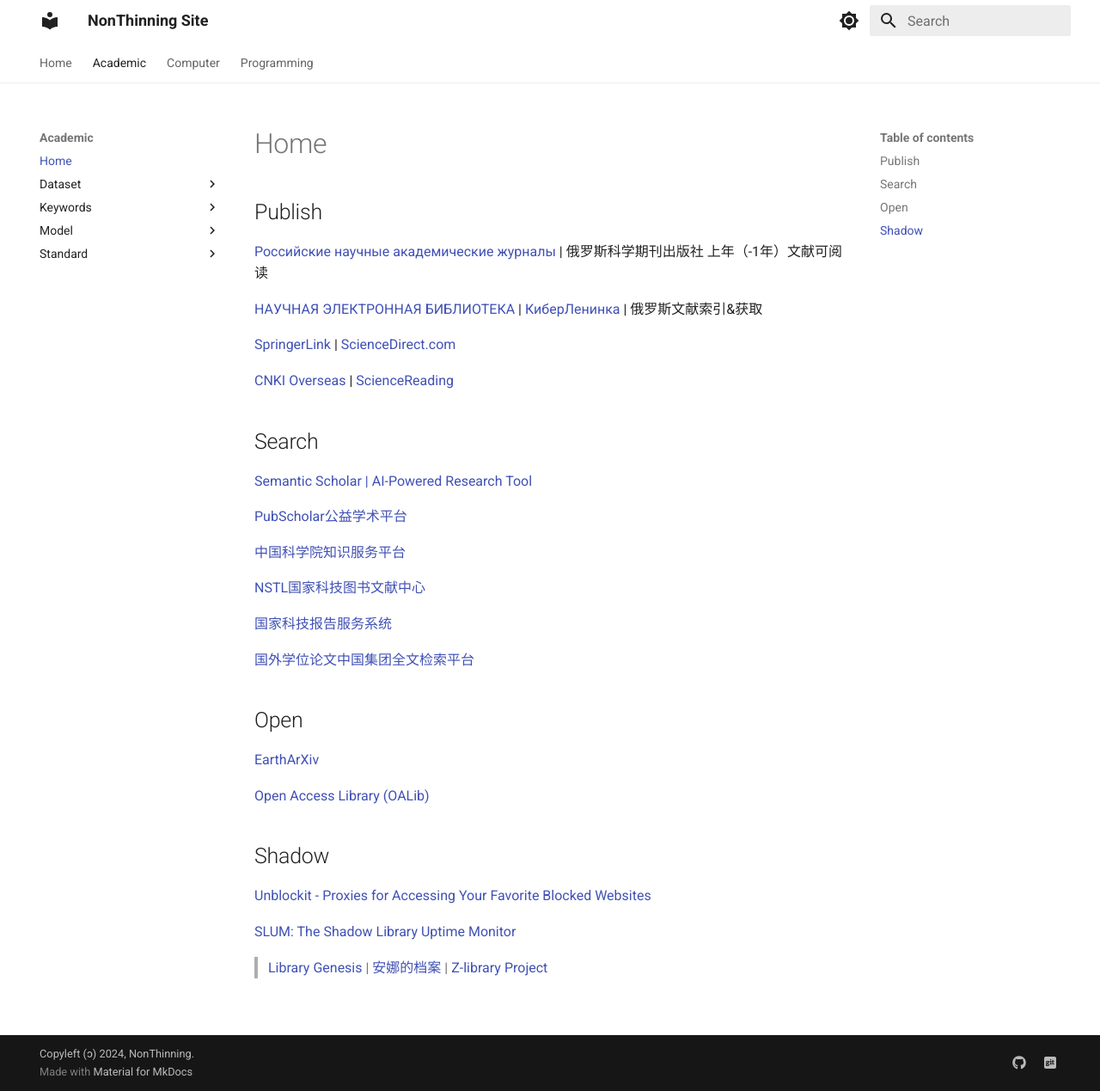
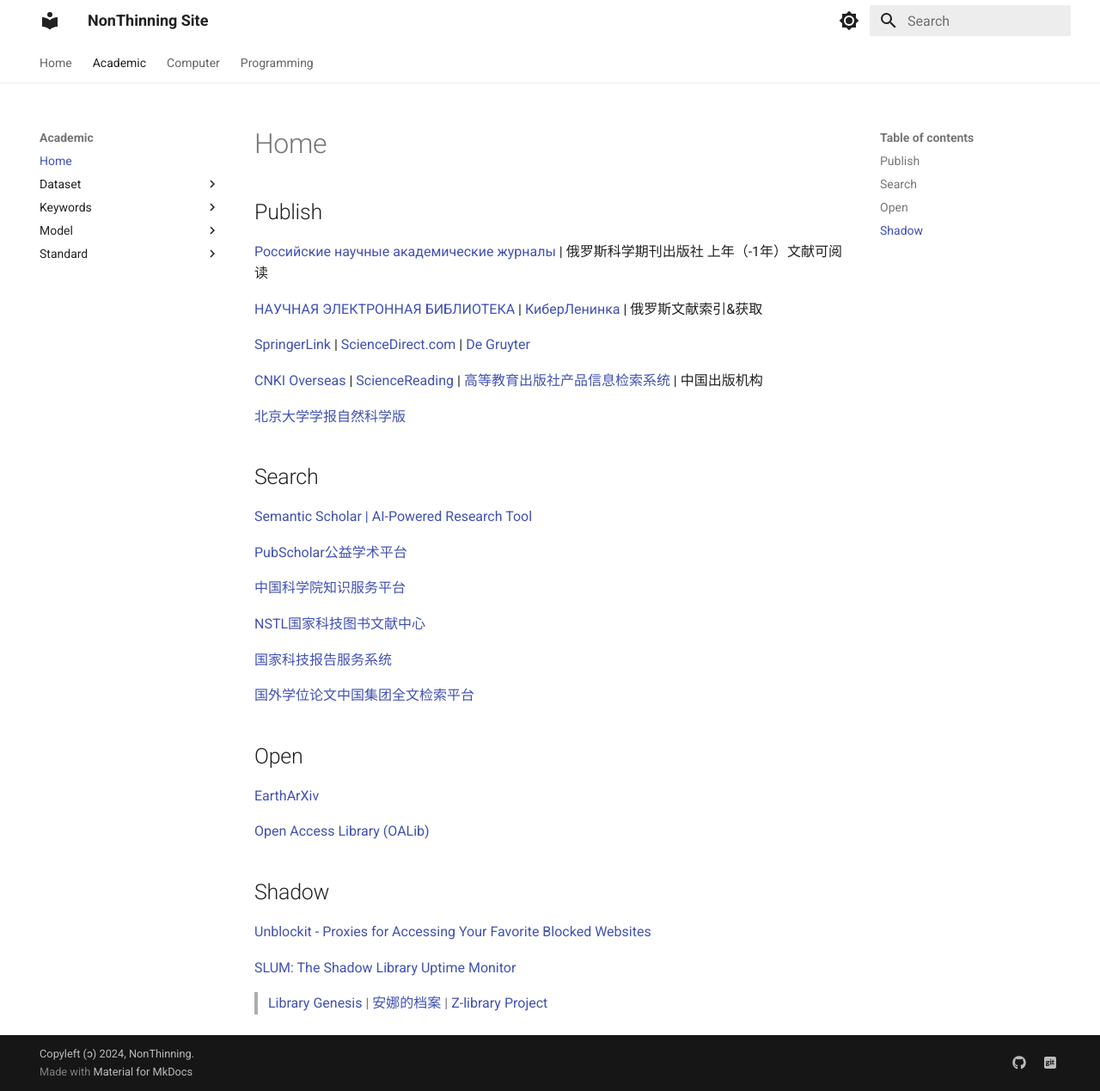
Before and after one commit to NonThinning/NonThinning.github.io, an MkDocs documentation site: the page built from docs/Academic/index.md, in a window 1280 px wide and 1269 px high. Shown: the whole window at 86% size. Built offline with MkDocs 1.6.1 and Material for MkDocs 9.7.7, drawn with Linux system fonts in a browser that asks for light colours.

Commit message:
docs update

```diff
--- a/docs/Academic/index.md
+++ b/docs/Academic/index.md
@@ -6,9 +6,11 @@
 
 [НАУЧНАЯ ЭЛЕКТРОННАЯ БИБЛИОТЕКА](https://elibrary.ru/defaultx.asp) | [КиберЛенинка](https://cyberleninka.ru/) | 俄罗斯文献索引&获取
 
-[SpringerLink](https://link.springer.com/) | [ScienceDirect.com](https://www.sciencedirect.com/)
+[SpringerLink](https://link.springer.com/) | [ScienceDirect.com](https://www.sciencedirect.com/) | [De Gruyter](https://www.degruyter.com/)
 
-[CNKI Overseas](https://www.cnki.net/) | [ScienceReading](https://book.sciencereading.cn/shop/main/Login/shopFrame.do)
+[CNKI Overseas](https://www.cnki.net/) | [ScienceReading](https://book.sciencereading.cn/shop/main/Login/shopFrame.do) | [高等教育出版社产品信息检索系统](https://xuanshu.hep.com.cn/) | 中国出版机构
+
+[北京大学学报自然科学版](https://xbna.pku.edu.cn/CN/0479-8023/home.shtml)
 
 ## Search
 
```
Also changed, not shown: docs/Academic/Dataset/Collections.md (+4 -0 lines), docs/Academic/Keywords/Soil Carbon/Method/Enzyme.md (added, +4 -0 lines), docs/Computer/System/Android/Document.md (+2 -0 lines), docs/Computer/System/Windows/Configuration.md (+2 -0 lines).
